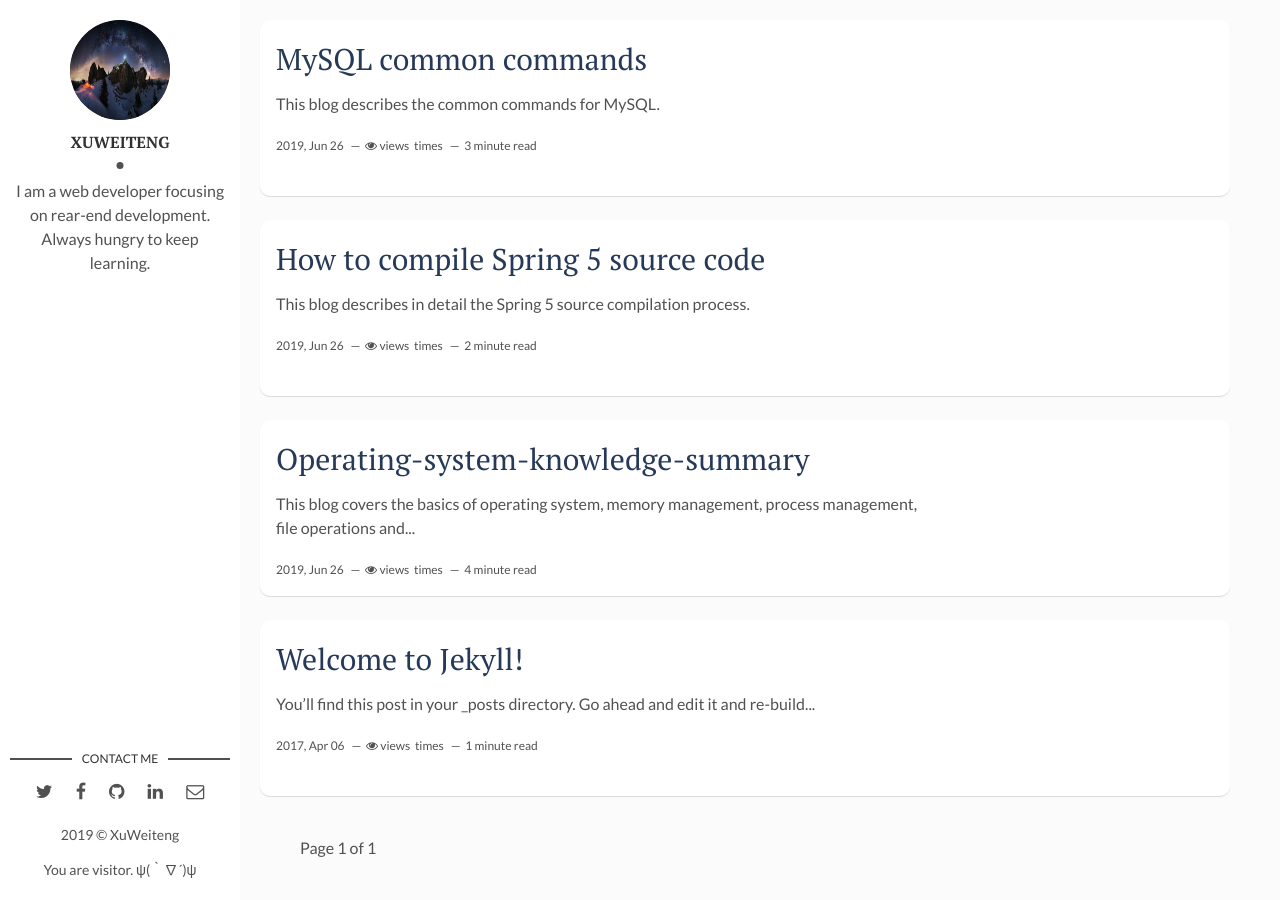
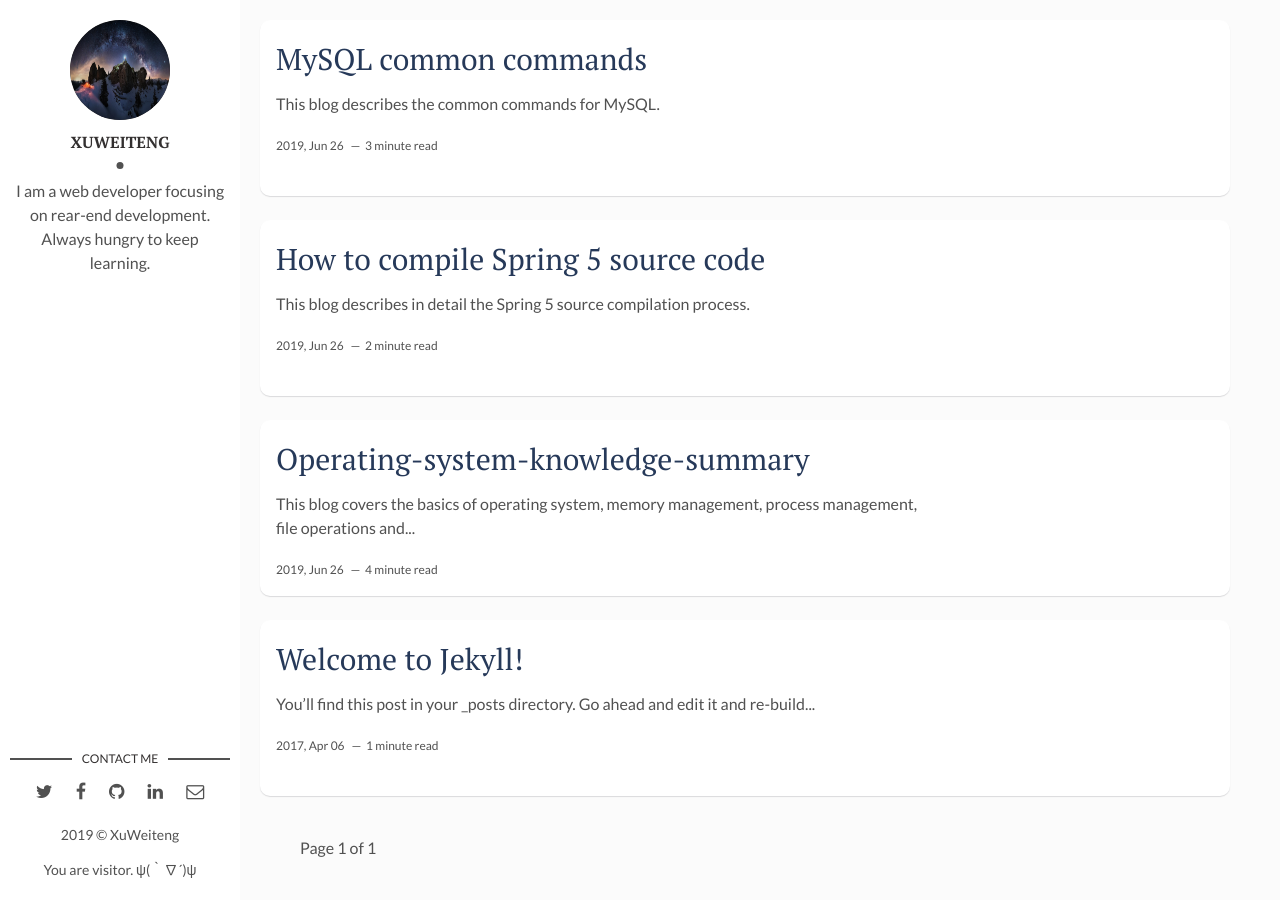
Before and after one commit to MrXWTe/MrXWTe.github.io, a Jekyll site: the page built from index.html, in a window 1280 px wide. Built offline with Jekyll 4.4.1, drawn with Linux system fonts in a browser that asks for light colours; the list of posts is cut into pages by our own code; comment, search, counter and statistics services are not loaded.

Commit message:
删除了了'文章访问量'功能

```diff
--- a/_layouts/main.html
+++ b/_layouts/main.html
@@ -45,6 +45,7 @@ layout: default
     </section> <!-- End Section Contact -->
     <div class="copyright">
       <p>{{site.time | date: '%Y'}} &copy; {{site.author}}</p>
+      <script async src="//busuanzi.ibruce.info/busuanzi/2.3/busuanzi.pure.mini.js"></script>
       <span id="busuanzi_container_site_uv">
        	You are <span id="busuanzi_value_site_uv"></span> visitor. ψ(｀∇´)ψ
       </span>
--- a/index.html
+++ b/index.html
@@ -10,12 +10,7 @@ layout: main
   <div class="post-content">
     <h2 class="post-title"><a href="{{post.url | prepend: site.baseurl}}">{{post.title}}</a></h2>
     <p>{{ post.excerpt | strip_html | truncatewords: 15 }}</p>
-    <script async src="//busuanzi.ibruce.info/busuanzi/2.3/busuanzi.pure.mini.js"></script>
     <span class="post-date">{{post.date | date: '%Y, %b %d'}}&nbsp;&nbsp;&nbsp;—&nbsp;
-	<span id="busuanzi_container_page_uv">
-                	<i class="fa fa-eye" aria-hidden="true"></i>
-		<span id="busuanzi_value_page_uv"></span> views &nbsp;times &nbsp;&nbsp;—&nbsp;
-	</span>
     </span>
     <span class="post-words">{% capture words %}{{ post.content | number_of_words }}{% endcapture %}{% unless words contains "-" %}{{ words | plus: 250 | divided_by: 250 | append: " minute read" }}{% endunless %}</span>
   </div>
```
